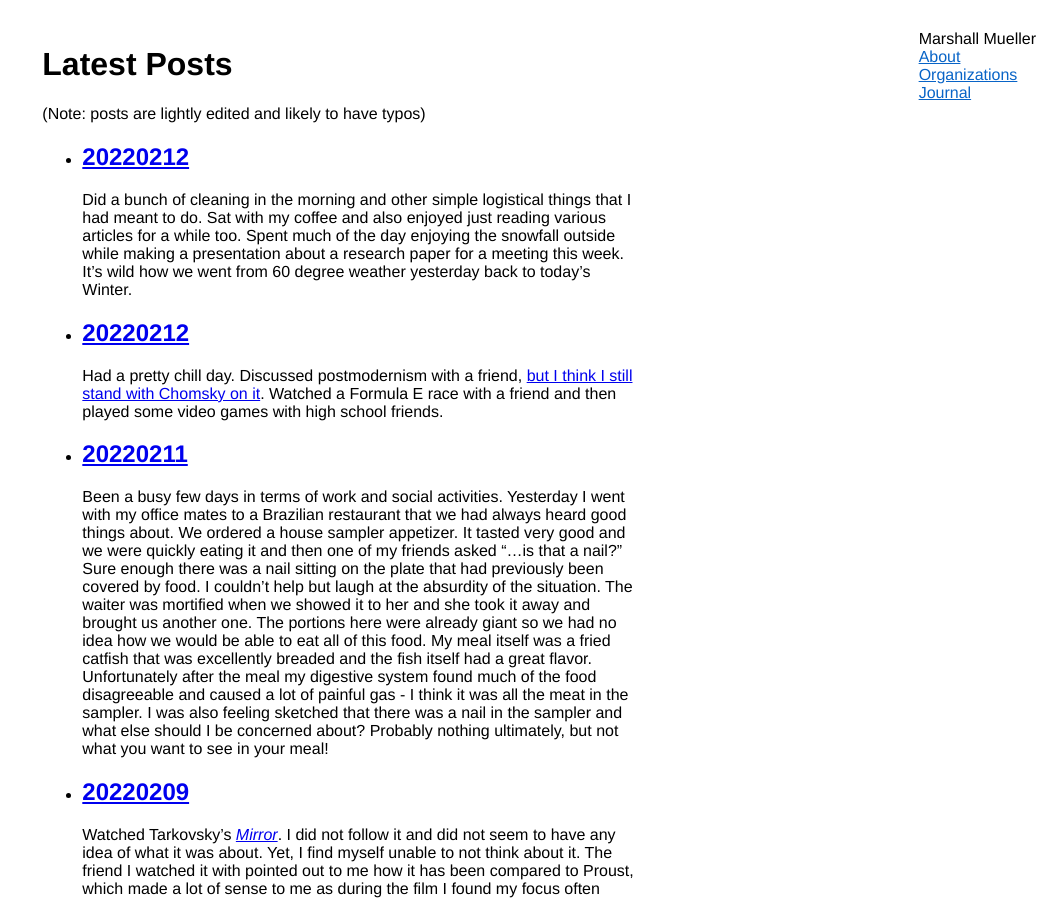
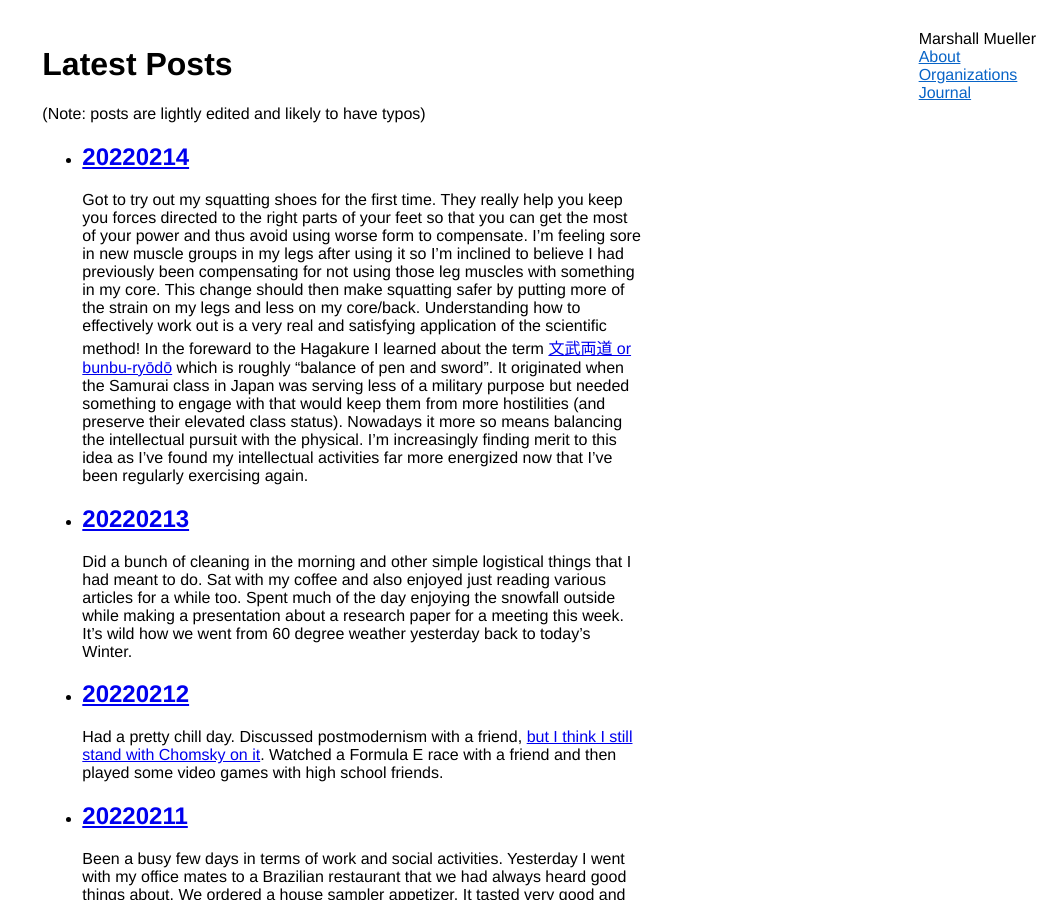
Before and after one commit to MarshMue/marshmue.github.io, a Jekyll site: the page built from posts.md, in a window 1280 px wide and 900 px high. Shown: the whole window, without its empty margins (224-1280 px from the left). Built offline with Jekyll 4.4.1, drawn with Linux system fonts in a browser that asks for light colours.

Commit message:
new post

```diff
--- a/_posts/2022-02-13-26.md
+++ b/_posts/2022-02-13-26.md
@@ -1,5 +1,5 @@
 ---
-title: 20220212
+title: 20220213
 layout: post
 ---
 
--- /dev/null
+++ b/_posts/2022-02-14-27.md
@@ -0,0 +1,17 @@
+---
+title: 20220214
+layout: post
+---
+
+Got to try out my squatting shoes for the first time. They really help you keep you forces directed to the right parts of your feet so that you can get the most of your power and thus avoid using worse form to compensate. I'm feeling sore in new muscle groups in my legs after using it so I'm inclined to believe I had previously been compensating for not using those leg muscles with something in my core. This change should then make squatting safer by putting more of the strain on my legs and less on my core/back. Understanding how to effectively work out is a very real and satisfying application of the scientific method! In the foreward to the Hagakure I learned about the term [文武両道 or bunbu-ryōdō](https://educationinjapan.wordpress.com/2015/02/04/%E6%96%87%E6%AD%A6%E4%B8%A1%E9%81%93-what-is-bunbu-ryodo/) which is roughly "balance of pen and sword". It originated when the Samurai class in Japan was serving less of a military purpose but needed something to engage with that would keep them from more hostilities (and preserve their elevated class status). Nowadays it more so means balancing the intellectual pursuit with the physical. I'm increasingly finding merit to this idea as I've found my intellectual activities far more energized now that I've been regularly exercising again.
+
+---
+
+**Daily Listening**
+
+Good [soul song](https://www.youtube.com/watch?v=yTW0FYw6gxU) that was sampled in the plunderphonics album from yesterday.
+
+
+**Daily Reading**
+
+I forgot I also just got the [*Hagakure*](https://www.goodreads.com/book/show/18338444-hagakure) for my office mates and I so I will work through that before reading Sebald.
```
